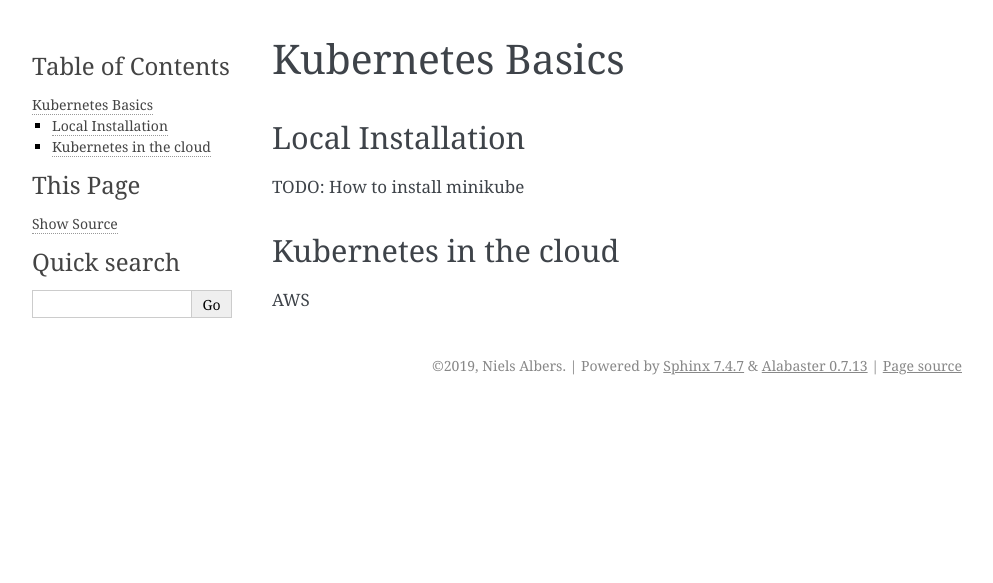
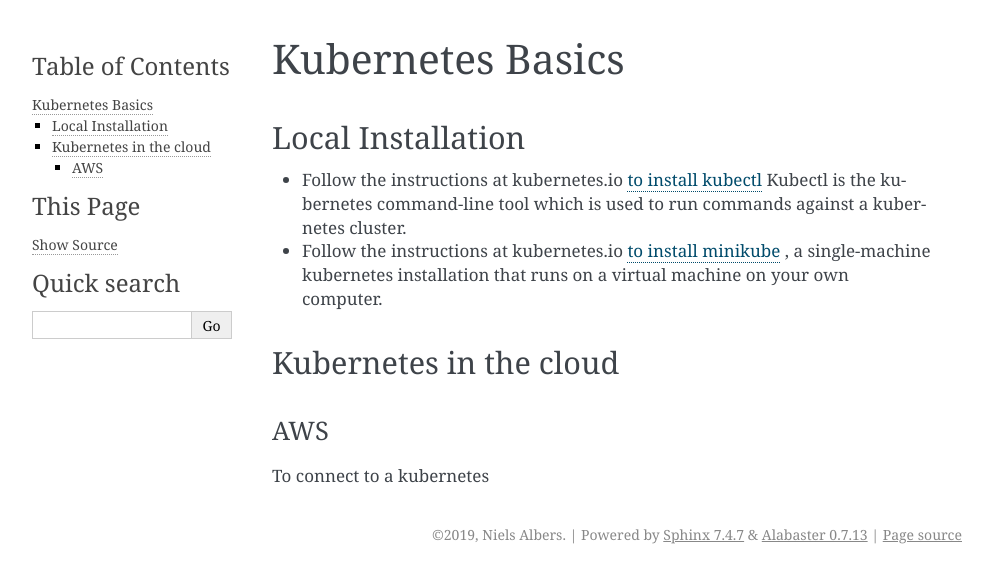
Before and after one commit to nralbers/kubernetes-training, a Sphinx documentation site: the page built from source/basics.rst, in a window 1280 px wide. Shown: the top 583 px of the page, without its empty margins (148-1141 px from the left). Built offline with Sphinx 7.4.7, drawn with Linux system fonts in a browser that asks for light colours.

```diff
--- a/source/basics.rst
+++ b/source/basics.rst
@@ -3,10 +3,15 @@
 
 Local Installation
 ------------------
+- Follow the instructions at kubernetes.io `to install kubectl <https://kubernetes.io/docs/tasks/tools/install-kubectl/>`_
+  Kubectl is the kubernetes command-line tool which is used to run commands against a kubernetes cluster.
+- Follow the instructions at kubernetes.io `to install minikube <https://kubernetes.io/docs/tasks/tools/install-minikube/>`_ ,
+  a single-machine kubernetes installation that runs on a virtual machine on your own computer.
 
-TODO: How to install minikube
 
 Kubernetes in the cloud
 -----------------------
 
 AWS
+^^^
+To connect to a kubernetes
```
